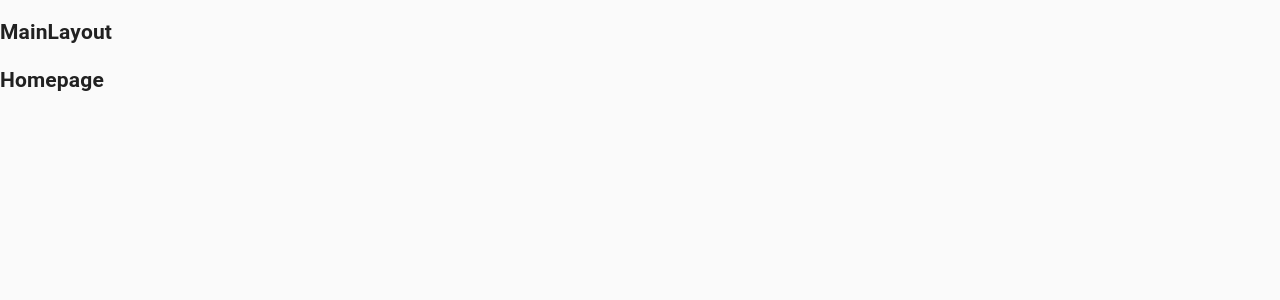
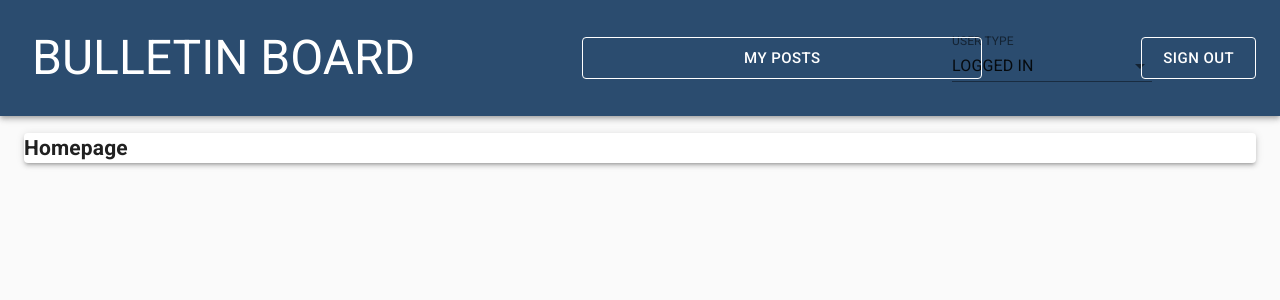
Before and after one commit to szygadlinski/bulletin-board, a React (Create React App) app: page / in a window 1280 px wide. Shown: the top 300 px of the page. Built offline with nearby package versions, Linux system fonts and the light colour scheme.

Commit message:
Add MainLayout & Header, add select for changing users

```diff
--- a/public/index.html
+++ b/public/index.html
@@ -5,6 +5,7 @@
     <link rel="icon" href="%PUBLIC_URL%/favicon.ico" />
     <meta name="viewport" content="width=device-width, initial-scale=1" />
     <title>Bulletin Board</title>
+    <link rel="stylesheet" href="https://fonts.googleapis.com/css?family=Roboto:300,400,500,700&display=swap" />
   </head>
   <body>
     <div id="root"></div>
--- a/src/components/layout/Header/Header.js
+++ b/src/components/layout/Header/Header.js
@@ -1,37 +1,97 @@
 import React from 'react';
 import PropTypes from 'prop-types';
+import { NavLink } from 'react-router-dom';
 
 import clsx from 'clsx';
 
-// import { connect } from 'react-redux';
-// import { reduxSelector, reduxActionCreator } from '../../../redux/exampleRedux';
+import { connect } from 'react-redux';
+import { getUserType, changeUser } from '../../../redux/userRedux';
 
-import styles from 'Header.module.scss';
+import { AppBar, Toolbar, Typography, Button, Link, FormControl, InputLabel, MenuItem, Select } from '@material-ui/core';
 
-const Component = ({className, children}) => (
-  <div className={clsx(className, styles.root)}>
-    <h2>Header</h2>
-    {children}
-  </div>
-);
+import styles from './Header.module.scss';
+
+const Component = ({ className, userType, changeUser }) => {
+
+  return (
+    <div className={clsx(className, styles.root)}>
+      <AppBar position="static">
+        <Toolbar className={styles.toolbar}>
+          <Button
+            className={styles.logo}
+            component={NavLink}
+            to='/'
+            variant="text"
+            color="inherit"
+          >
+            <Typography variant="h3">
+            Bulletin Board
+            </Typography>
+          </Button>
+
+          <FormControl className={styles.userType}>
+            <InputLabel id="user-type-label">User type</InputLabel>
+            <Select
+              labelId="user-type-label"
+              id="user-type"
+              value={userType}
+              onChange={event => changeUser(event.target.value)}
+            >
+              <MenuItem value={'logged-in'}>Logged In</MenuItem>
+              <MenuItem value={'not-logged-in'}>Not Logged In</MenuItem>
+              <MenuItem value={'admin'}>Admin</MenuItem>
+            </Select>
+          </FormControl>
+
+          {userType === 'not-logged-in'
+            ? ''
+            : <Button
+              className={styles.button + ' ' + styles.postsButton}
+              component={NavLink}
+              to='/'
+              variant="outlined"
+              color="inherit"
+              size="large"
+            >
+              My posts
+            </Button>
+          }
+
+          <Button
+            className={styles.button}
+            component={Link}
+            href='https://google.com'
+            variant="outlined"
+            color="inherit"
+            size="large"
+          >
+            {userType === 'not-logged-in' ? 'Sign in' : 'Sign out'}
+          </Button>
+        </Toolbar>
+      </AppBar>
+    </div>
+  );
+};
 
 Component.propTypes = {
   children: PropTypes.node,
   className: PropTypes.string,
+  userType: PropTypes.string,
+  changeUser: PropTypes.func,
 };
 
-// const mapStateToProps = state => ({
-//   someProp: reduxSelector(state),
-// });
+const mapStateToProps = state => ({
+  userType: getUserType(state),
+});
 
-// const mapDispatchToProps = dispatch => ({
-//   someAction: arg => dispatch(reduxActionCreator(arg)),
-// });
+const mapDispatchToProps = dispatch => ({
+  changeUser: userType => dispatch(changeUser(userType)),
+});
 
-// const Container = connect(mapStateToProps, mapDispatchToProps)(Component);
+const Container = connect(mapStateToProps, mapDispatchToProps)(Component);
 
 export {
-  Component as Header,
-  // Container as Header,
+  // Component as Header,
+  Container as Header,
   Component as HeaderComponent,
 };
--- a/src/components/layout/Header/Header.module.scss
+++ b/src/components/layout/Header/Header.module.scss
@@ -1,5 +1,34 @@
 @import '../../../styles/settings.scss';
 
-// .root {
+.root {
+  text-transform: uppercase;
 
-// }
+  .toolbar {
+    position: relative;
+    padding: $base-size * 2;
+    justify-content: space-between;
+    flex-wrap: wrap;
+
+    .logo:hover {
+      background: inherit;
+    }
+
+    .userType {
+      position: absolute;
+      right: 10%;
+      min-width: 200px;
+    }
+
+    .postsButton {
+      min-width: 400px;
+    }
+
+    .button:hover {
+      text-decoration: none;
+      background: $white;
+      color: $main;
+      transition: $transition;
+      border: 1px solid $white;
+    }
+  }
+}
--- a/src/components/layout/MainLayout/MainLayout.js
+++ b/src/components/layout/MainLayout/MainLayout.js
@@ -6,12 +6,20 @@ import clsx from 'clsx';
 // import { connect } from 'react-redux';
 // import { reduxSelector, reduxActionCreator } from '../../../redux/exampleRedux';
 
+import { Container, Paper } from '@material-ui/core';
+
+import { Header } from '../Header/Header';
+
 import styles from './MainLayout.module.scss';
 
 const Component = ({className, children}) => (
   <div className={clsx(className, styles.root)}>
-    <h2>MainLayout</h2>
-    {children}
+    <Header />
+    <Container>
+      <Paper elevation={3}>
+        {children}
+      </Paper>
+    </Container>
   </div>
 );
 
--- a/src/redux/initialState.js
+++ b/src/redux/initialState.js
@@ -6,4 +6,5 @@ export const initialState = {
       error: false,
     },
   },
+  userType: 'logged-in',
 };
--- a/src/redux/store.js
+++ b/src/redux/store.js
@@ -4,10 +4,12 @@ import { composeWithDevTools } from 'redux-devtools-extension';
 
 import { initialState } from './initialState';
 import { reducer as postsReducer } from './postsRedux';
+import { reducer as userReducer } from './userRedux';
 
 // define reducers
 const reducers = {
   posts: postsReducer,
+  userType: userReducer,
 };
 
 // add blank reducers for initial state properties without reducers
--- /dev/null
+++ b/src/redux/userRedux.js
@@ -0,0 +1,23 @@
+// selectors
+export const getUserType = ({ userType }) => userType;
+
+// action name creator
+const reducerName = 'user';
+const createActionName = name => `app/${reducerName}/${name}`;
+
+// action types
+const CHANGE_USER = createActionName('CHANGE_USER');
+
+// action creators
+export const changeUser = payload => ({ payload, type: CHANGE_USER });
+
+// reducer
+export const reducer = (statePart = [], action = {}) => {
+  switch (action.type) {
+    case CHANGE_USER: {
+      return action.payload;
+    }
+    default:
+      return statePart;
+  }
+};
--- a/src/styles/global.scss
+++ b/src/styles/global.scss
@@ -1 +1,5 @@
 @import 'settings.scss';
+
+*, *::before, *::after {
+  box-sizing: border-box;
+}
--- a/src/styles/settings.scss
+++ b/src/styles/settings.scss
@@ -1 +1,7 @@
+// COLORS
+$main: #2B4C6F;
+$white: #FFFFFF;
+
+// OTHER
 $base-size: 12px;
+$transition: all .5s;
```
